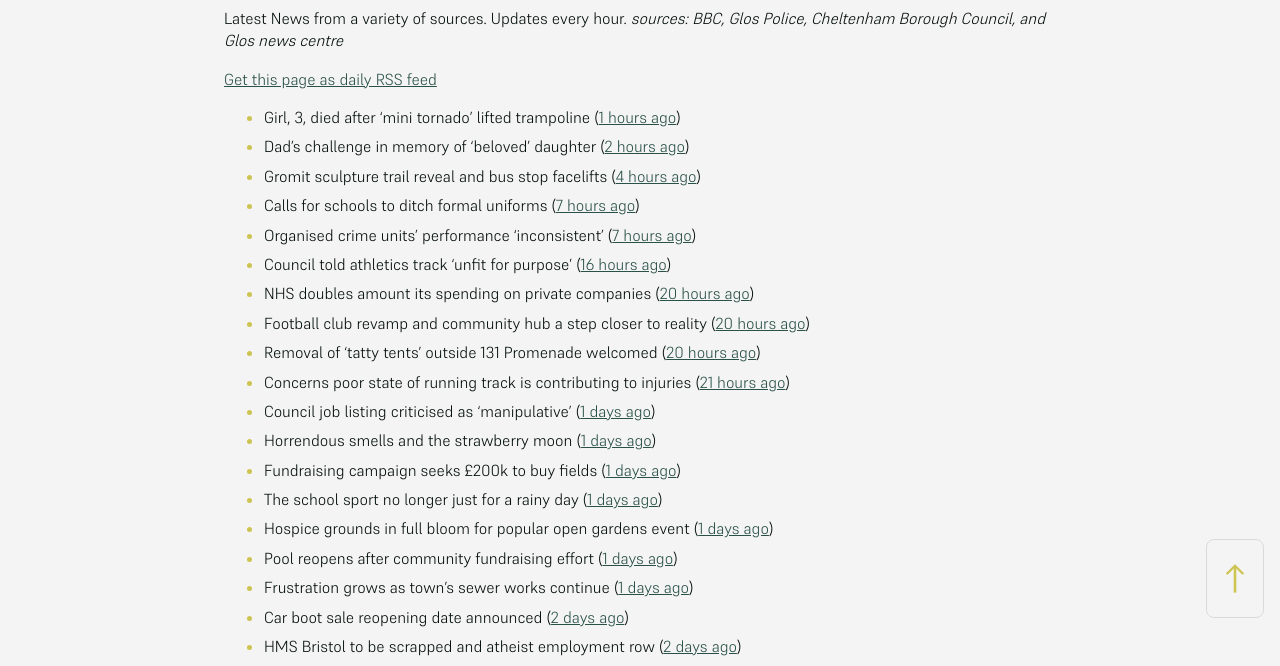
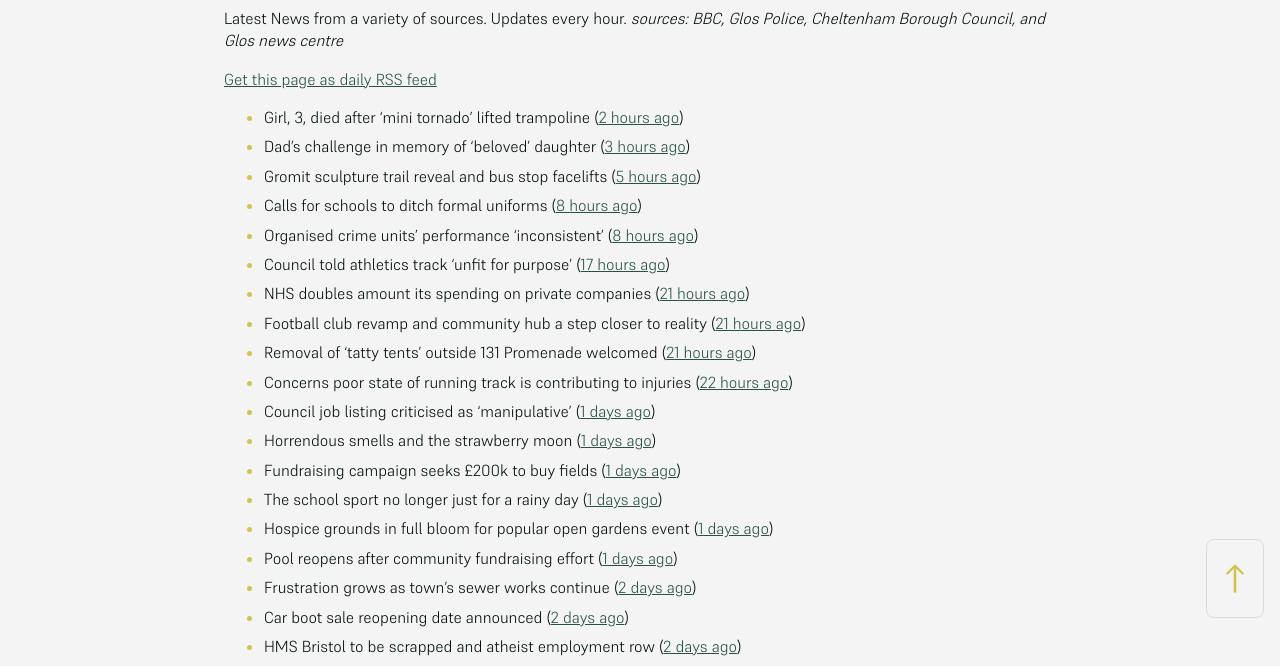
Before and after one commit to mat-0/cheltenham-open-data, a Jekyll site: the page built from _pages/news.md, in a window 1280 px wide. Shown: the part 266-932 px from the top of the page. Built offline with Jekyll 4.4.1, drawn with Linux system fonts in a browser that asks for light colours; some of the changed text lies outside the part shown.

Commit message:
Updated 2025-06-12 13:58:14

```diff
--- a/_pages/news.md
+++ b/_pages/news.md
@@ -12,23 +12,23 @@ _sources: BBC, Glos Police, Cheltenham Borough Council, and Glos news centre_
 [Get this page as daily RSS feed](/daily.rss)
 
 <!-- news_marker starts -->
-- Girl, 3, died after 'mini tornado' lifted trampoline ([1 hours ago](https://www.bbc.com/news/articles/cx2j9p12m52o))
-- Dad's challenge in memory of 'beloved' daughter ([2 hours ago](https://www.bbc.com/news/articles/c3e5qzklpzpo))
-- Gromit sculpture trail reveal and bus stop facelifts ([4 hours ago](https://www.bbc.com/news/articles/c706p9w35xeo))
-- Calls for schools to ditch formal uniforms ([7 hours ago](https://www.bbc.com/news/articles/c79eg0w59y8o))
-- Organised crime units' performance 'inconsistent' ([7 hours ago](https://www.bbc.com/news/articles/c8rezd6j42vo))
-- Council told athletics track 'unfit for purpose' ([16 hours ago](https://www.bbc.com/news/articles/cvg76n7dxn9o))
-- NHS doubles amount its spending on private companies ([20 hours ago](https://www.bbc.com/news/articles/cy0jzvxwr4xo))
-- Football club revamp and community hub a step closer to reality ([20 hours ago](https://gloucesternewscentre.co.uk/football-club-revamp-and-community-hub-a-step-closer-to-reality/))
-- Removal of ‘tatty tents’ outside 131 Promenade welcomed ([20 hours ago](https://gloucesternewscentre.co.uk/removal-of-tatty-tents-outside-131-promenade-welcomed/))
-- Concerns poor state of running track is contributing to injuries ([21 hours ago](https://gloucesternewscentre.co.uk/concerns-poor-state-of-running-track-is-contributing-to-injuries/))
+- Girl, 3, died after 'mini tornado' lifted trampoline ([2 hours ago](https://www.bbc.com/news/articles/cx2j9p12m52o))
+- Dad's challenge in memory of 'beloved' daughter ([3 hours ago](https://www.bbc.com/news/articles/c3e5qzklpzpo))
+- Gromit sculpture trail reveal and bus stop facelifts ([5 hours ago](https://www.bbc.com/news/articles/c706p9w35xeo))
+- Calls for schools to ditch formal uniforms ([8 hours ago](https://www.bbc.com/news/articles/c79eg0w59y8o))
+- Organised crime units' performance 'inconsistent' ([8 hours ago](https://www.bbc.com/news/articles/c8rezd6j42vo))
+- Council told athletics track 'unfit for purpose' ([17 hours ago](https://www.bbc.com/news/articles/cvg76n7dxn9o))
+- NHS doubles amount its spending on private companies ([21 hours ago](https://www.bbc.com/news/articles/cy0jzvxwr4xo))
+- Football club revamp and community hub a step closer to reality ([21 hours ago](https://gloucesternewscentre.co.uk/football-club-revamp-and-community-hub-a-step-closer-to-reality/))
+- Removal of ‘tatty tents’ outside 131 Promenade welcomed ([21 hours ago](https://gloucesternewscentre.co.uk/removal-of-tatty-tents-outside-131-promenade-welcomed/))
+- Concerns poor state of running track is contributing to injuries ([22 hours ago](https://gloucesternewscentre.co.uk/concerns-poor-state-of-running-track-is-contributing-to-injuries/))
 - Council job listing criticised as 'manipulative' ([1 days ago](https://www.bbc.com/news/articles/c74qk45gxygo))
 - Horrendous smells and the strawberry moon ([1 days ago](https://www.bbc.com/news/articles/c2lk8l1ypxko))
 - Fundraising campaign seeks £200k to buy fields ([1 days ago](https://www.bbc.com/news/articles/c365lx9x187o))
 - The school sport no longer just for a rainy day ([1 days ago](https://www.bbc.com/news/articles/clygej1emezo))
 - Hospice grounds in full bloom for popular open gardens event ([1 days ago](https://gloucesternewscentre.co.uk/hospice-grounds-in-full-bloom-for-popular-open-gardens-event/))
 - Pool reopens after community fundraising effort ([1 days ago](https://www.bbc.com/news/articles/cg5vl5zvp69o))
-- Frustration grows as town's sewer works continue ([1 days ago](https://www.bbc.com/news/articles/c5yq58qpgd7o))
+- Frustration grows as town's sewer works continue ([2 days ago](https://www.bbc.com/news/articles/c5yq58qpgd7o))
 - Car boot sale reopening date announced ([2 days ago](https://www.bbc.com/news/articles/c3v54dgvq6go))
 - HMS Bristol to be scrapped and atheist employment row ([2 days ago](https://www.bbc.com/news/articles/c93lv9zr5ppo))
 - Opportunity to give town's last tram a new life ([2 days ago](https://www.bbc.com/news/articles/c80km7j1131o))
```
Also changed, not shown: other parts of _pages/news.md (+1 -1 lines), _data/flood.json (+5 -27 lines), _pages/fix-my-street.md (+3 -3 lines), index.md (+5 -5 lines).
